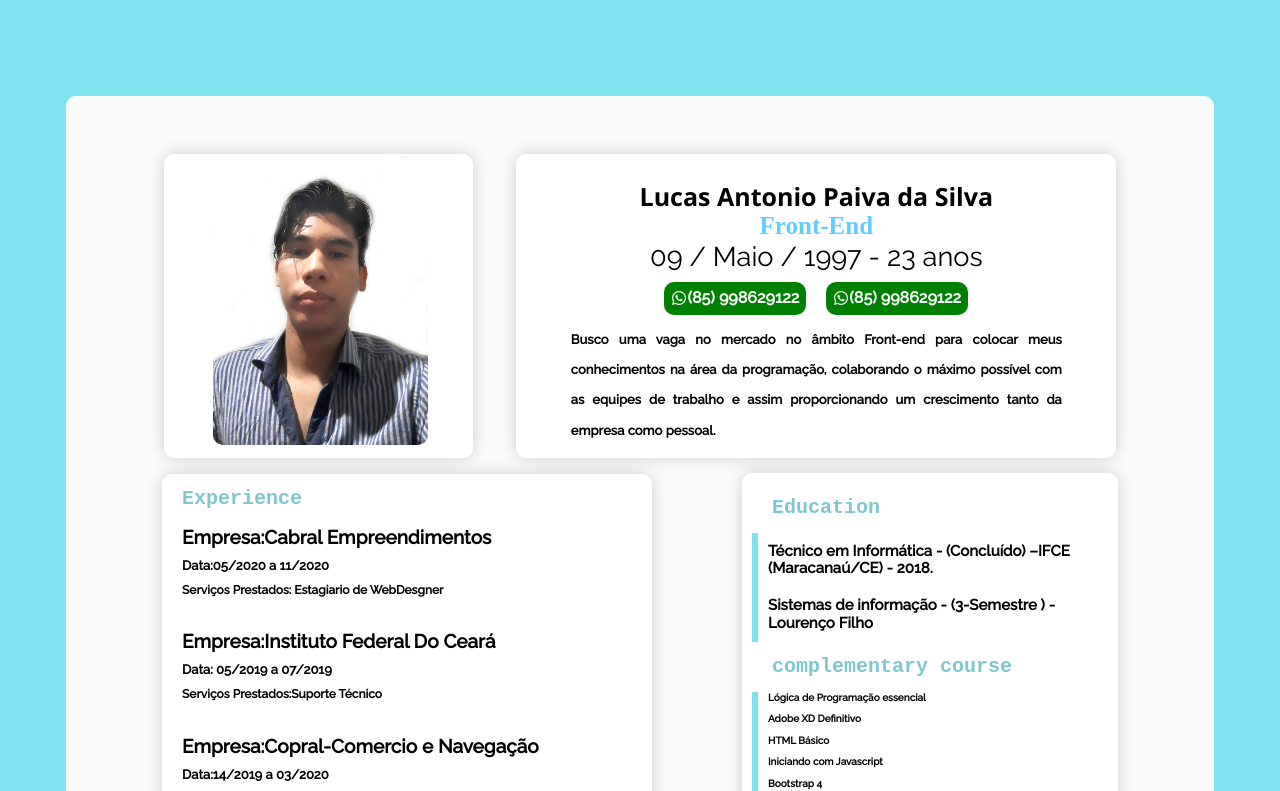
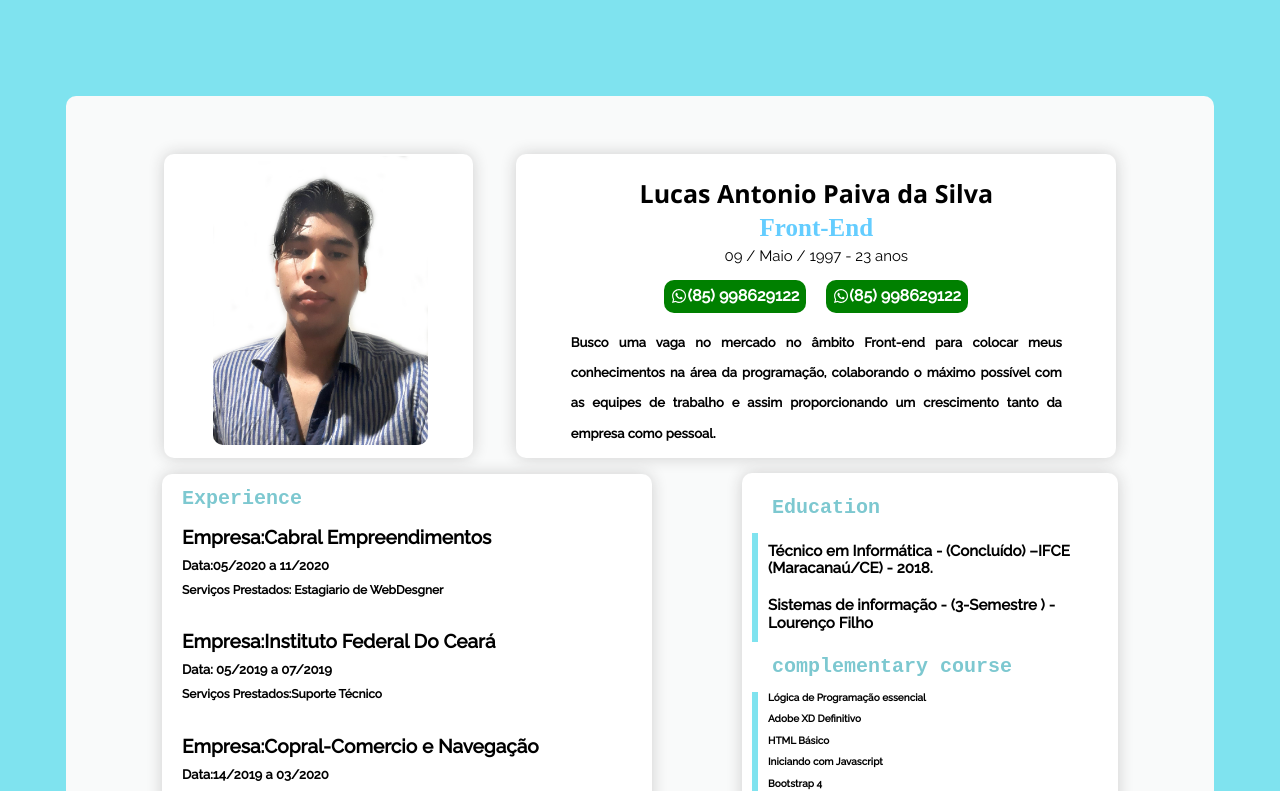
Before and after one commit to lcspaiva87/Curriculum, a React (Create React App) app: page / in a window 1280 px wide. Shown: the top 791 px of the page. Built offline with nearby package versions, Linux system fonts and the light colour scheme.

Commit message:
correção da margin

```diff
--- a/src/Componets/Card.js
+++ b/src/Componets/Card.js
@@ -85,7 +85,7 @@ const SubTitle = styled.h2`
   font-size: 25px;
   color: #64cdff;
   display: flex;
-  margin: 0;
+  margin: 5px;
   font-family: cursive;
   @media (max-width: 720px) {
     font-size: 15px;
@@ -112,7 +112,7 @@ const DateCard = styled.div`
   text-align: center;
 `;
 const Date = styled.p`
-  font-size: 1.7rem;
+  font-size: 15px;
   color: #000;
   margin: 0;
 `;
@@ -120,7 +120,7 @@ const Phonecard = styled.div`
   display: flex;
   justify-content: center;
   text-align: center;
-  margin: 0;
+  margin: 5px;
 `;
 const Phone = styled.a`
   color: rgb(255, 255, 255);
```
